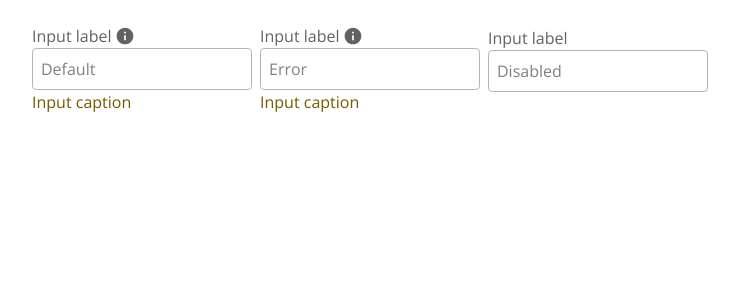
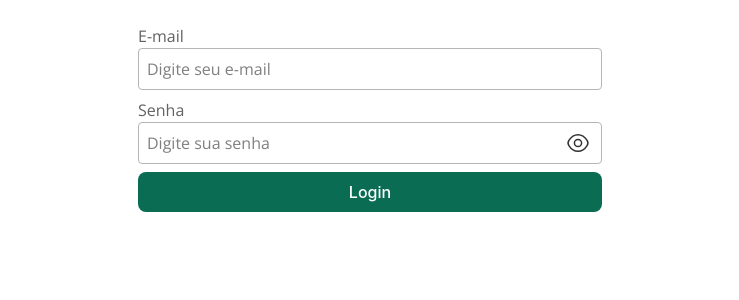
Before and after one commit to 1Jeferson/onboard, a React (Vite) app: page /auth/login in a window 1280 px wide. Shown: the top 300 px of the page, without its empty margins (270-1009 px from the left). Built offline with nearby package versions, Linux system fonts and the light colour scheme.

Commit message:
feat: Implemented email and password fields, including password visibility icons

```diff
--- a/src/app/modules/auth/login.page.tsx
+++ b/src/app/modules/auth/login.page.tsx
@@ -1,11 +1,12 @@
+import { Button } from '@/atomic/atm.button';
 import { TextInput } from '@/atomic/atm.text-input';
 
 const LoginPage = () => {
   return (
-    <div className='flex justify-center items-center gap-2 p-small'>
-      <TextInput variant='default' label='Input label' icon='info' placeholder='Default' caption='Input caption' />
-      <TextInput variant='error' label='Input label' placeholder='Error' icon='info' caption='Input caption' />
-      <TextInput variant='default' disabled label='Input label' placeholder='Disabled' />
+    <div className='flex w-lg m-auto flex-col items-center gap-[8px] p-small'>
+      <TextInput variant='default' type='email' placeholder='Digite seu e-mail' label='E-mail' />
+      <TextInput placeholder='Digite sua senha' type='password' variant='default' label='Senha' />
+      <Button variant='primary'>Login</Button>
     </div>
   );
 };
--- a/src/atomic/atm.text-input/text-input.component.style.ts
+++ b/src/atomic/atm.text-input/text-input.component.style.ts
@@ -1,7 +1,7 @@
 import { tv, VariantProps } from 'tailwind-variants';
 
 export const textInputStyle = tv({
-  base: 'rounded-xsmall font-secondary p-xx-small focus:outline-none',
+  base: 'rounded-xsmall font-secondary p-xx-small focus:outline-none w-full',
   variants: {
     variant: {
       default: 'border-1 border-gray-medium focus:border-brand-primary-dark',
--- a/src/atomic/atm.text-input/text-input.component.tsx
+++ b/src/atomic/atm.text-input/text-input.component.tsx
@@ -1,8 +1,10 @@
-import { ReactNode } from 'react';
+import { ReactNode, useState } from 'react';
 import { InputCaption, InputLabel } from '../atm.typography';
 import { textInputStyle, TextInputVariants } from './text-input.component.style';
 import { twMerge } from 'tailwind-merge';
-import { Info } from '../assets/icons';
+import { Info, EyeOn, EyeOff } from '../assets/icons';
+
+type InputTypes = 'text' | 'email' | 'password';
 
 interface TextInputProps extends TextInputVariants {
   className?: string;
@@ -10,7 +12,8 @@ interface TextInputProps extends TextInputVariants {
   label?: ReactNode;
   caption?: ReactNode;
   disabled?: boolean;
-  icon?: 'info';
+  type?: InputTypes;
+  iconLabel?: 'info';
   iconPosition?: 'left' | 'right';
 }
 
@@ -25,21 +28,49 @@ const TextInput = ({
   label,
   caption,
   disabled,
-  icon,
+  iconLabel,
+  type,
   iconPosition = 'right',
 }: TextInputProps) => {
-  const IconComponent = icon ? iconMap[icon] : null;
+  const [isPasswordVisible, setIsPasswordVisible] = useState(false);
+
+  const IconComponent = iconLabel ? iconMap[iconLabel] : null;
+
+  const togglePasswordVisibility = () => setIsPasswordVisible((prev) => !prev);
+
+  const inputType = type === 'password' && isPasswordVisible ? 'text' : type;
 
   return (
-    <div className={twMerge('flex flex-col', className)}>
-      <div
-        className={`flex items-center ${iconPosition === 'right' ? 'flex-row' : 'flex-row-reverse'} gap-[4px] min-h-[20px]`}
-      >
+    <div className={twMerge('flex flex-col w-full', className)}>
+      <div className='flex items-center gap-[4px]'>
         {label && <InputLabel>{label}</InputLabel>}
-        {IconComponent && <IconComponent />}
+        {IconComponent && (
+          <span className={iconPosition === 'left' ? 'order-first' : 'order-last'}>
+            <IconComponent />
+          </span>
+        )}
       </div>
-      <input className={textInputStyle({ variant, disabled })} placeholder={placeholder} disabled={disabled} />
-      <div className='min-h-[20px]'>{caption && <InputCaption>{caption}</InputCaption>}</div>
+
+      <div className='relative'>
+        <input
+          type={inputType}
+          className={textInputStyle({ variant, disabled })}
+          placeholder={placeholder}
+          disabled={disabled}
+        />
+
+        {type === 'password' && (
+          <button
+            type='button'
+            onClick={togglePasswordVisibility}
+            className='absolute right-[12px] top-[50%] -translate-y-[50%] cursor-pointer'
+          >
+            {isPasswordVisible ? <EyeOff /> : <EyeOn />}
+          </button>
+        )}
+      </div>
+
+      <div>{caption && <InputCaption>{caption}</InputCaption>}</div>
     </div>
   );
 };
```
